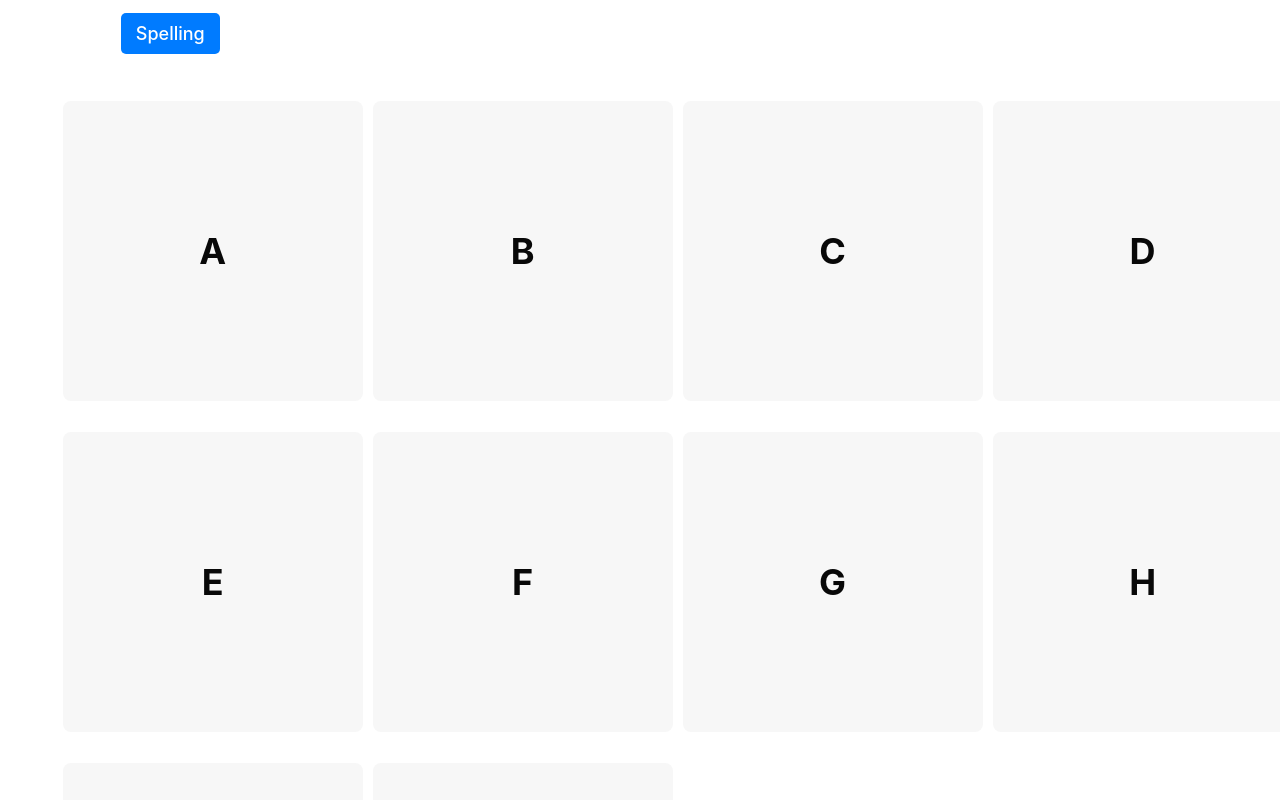
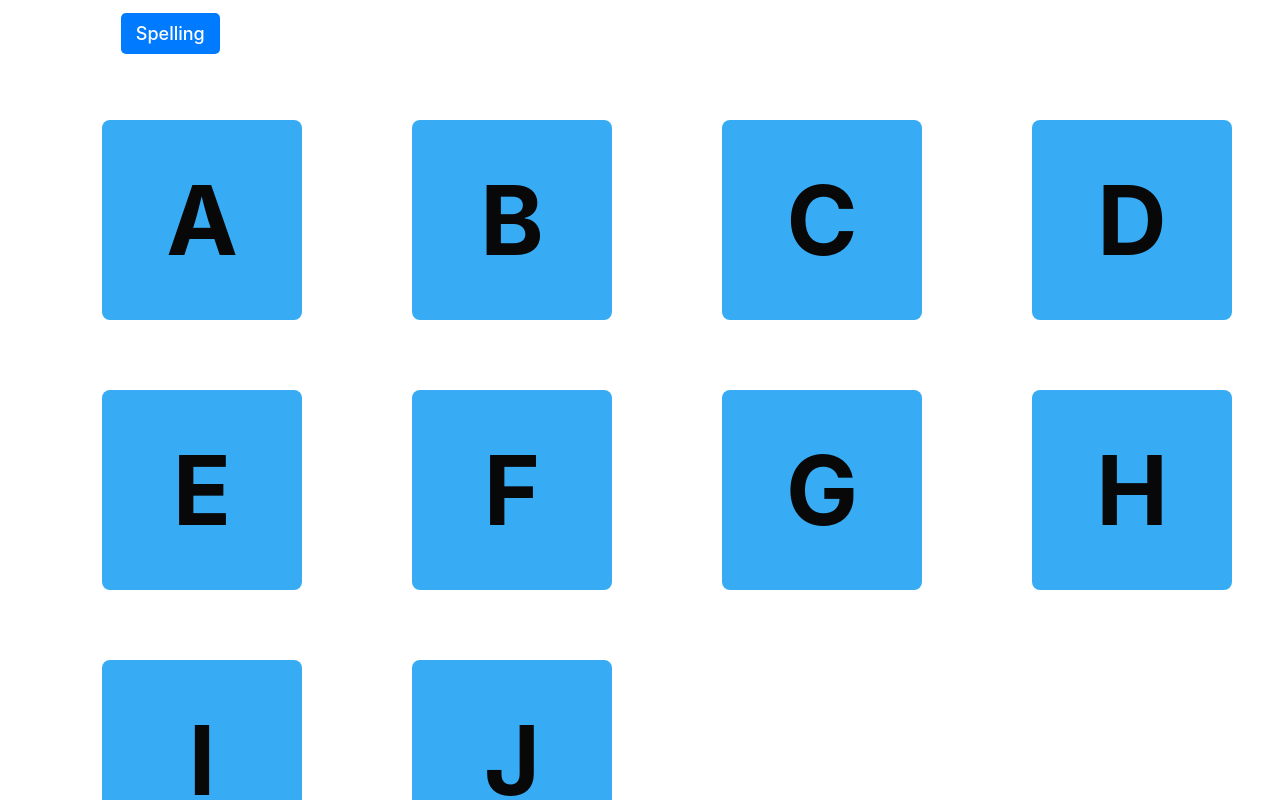
Before and after one commit to aghosh376/vision-talks, a React (Vite) app in the folder vision/: page /dict in a window 1280 px wide. Shown: the top 800 px of the page. Built offline with nearby package versions, Linux system fonts and the light colour scheme.

Commit message:
Adjust Dict css

```diff
--- a/vision/src/components/Card.css
+++ b/vision/src/components/Card.css
@@ -1,6 +1,6 @@
 .card {
-    width: 300px; /* Adjust the width */
-    height: 300px; /* Adjust the height */
+    width: 200px; /* Adjust the width */
+    height: 200px; /* Adjust the height */
     perspective: 1000px; /* Add perspective */
     margin: 0 auto; /* Add margin */
     border: 1px solid transparent;
@@ -13,7 +13,7 @@
   }
 
   .card:hover {
-    border-color: #868687;
+    border-color: #7070ed;
     border-width: 2px; /* Adjust the border width */ /* Add margin */
   }
 
@@ -47,17 +47,17 @@
     display: flex;
     justify-content: center;
     align-items: center;
-    font-size: 24px; /* Adjust font size */
+    font-size: 64px; /* Adjust font size */
     border-radius: 8px;
   }
 
   .card-front {
-    background-color: #f7f7f7; /* Front background color */
+    background-color: #37acf5; /* Front background color */
     color: rgb(8, 8, 8); /* Front text color */
   }
 
   .card-back {
-    background-color: #f1f1f1; /* Back background color */
+    background-color: #37acf5; /* Back background color */
     transform: rotateY(180deg); /* Rotate back face */
   }
 
--- a/vision/src/pages/HomePage.tsx
+++ b/vision/src/pages/HomePage.tsx
@@ -1,7 +1,7 @@
 import React, { useState } from 'react';
 //import { Routes } from 'react-router-dom'; // Make sure you import Routes from react-router-dom
 import reactLogo from '../assets/react.svg';
-import viteLogo from '../../public/vite.svg';
+import viteLogo from '/vite.svg';
 import '../../src/App.css';
 
 const HomePage: React.FC = () => {
```
